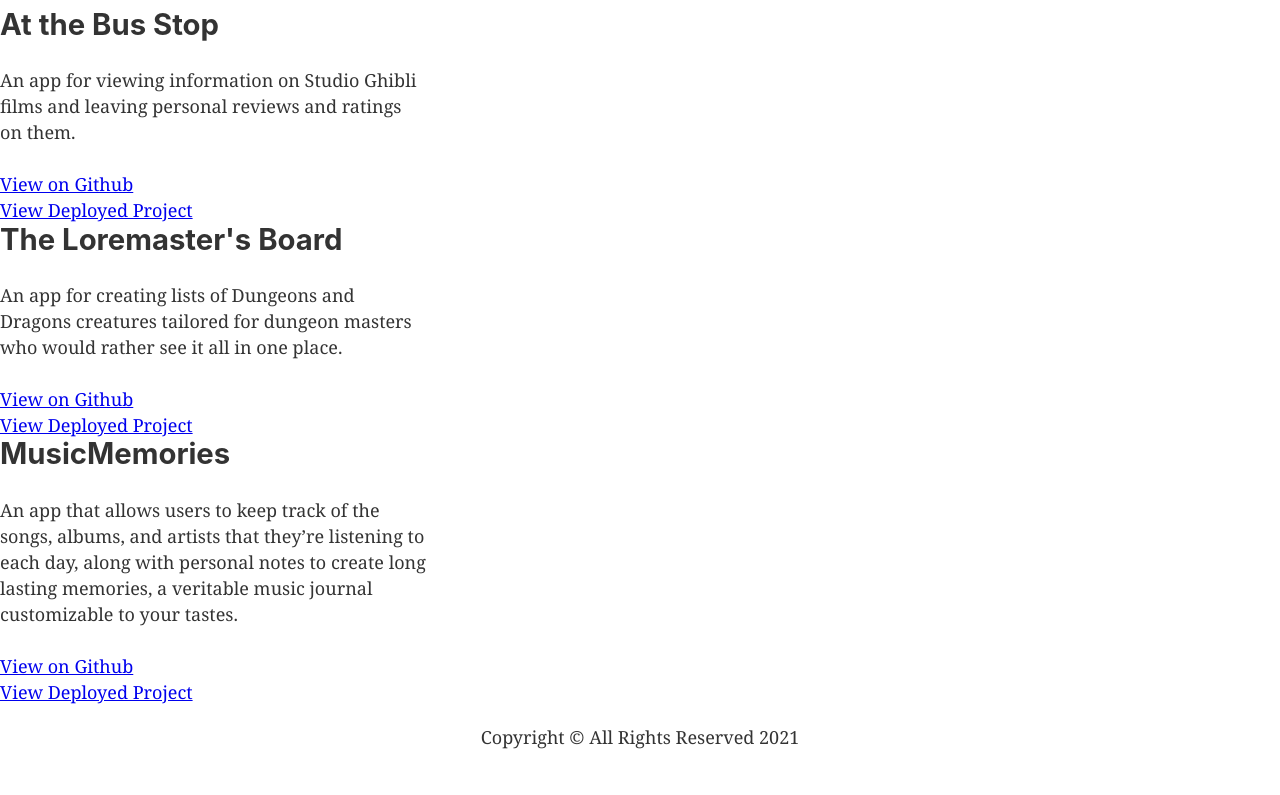
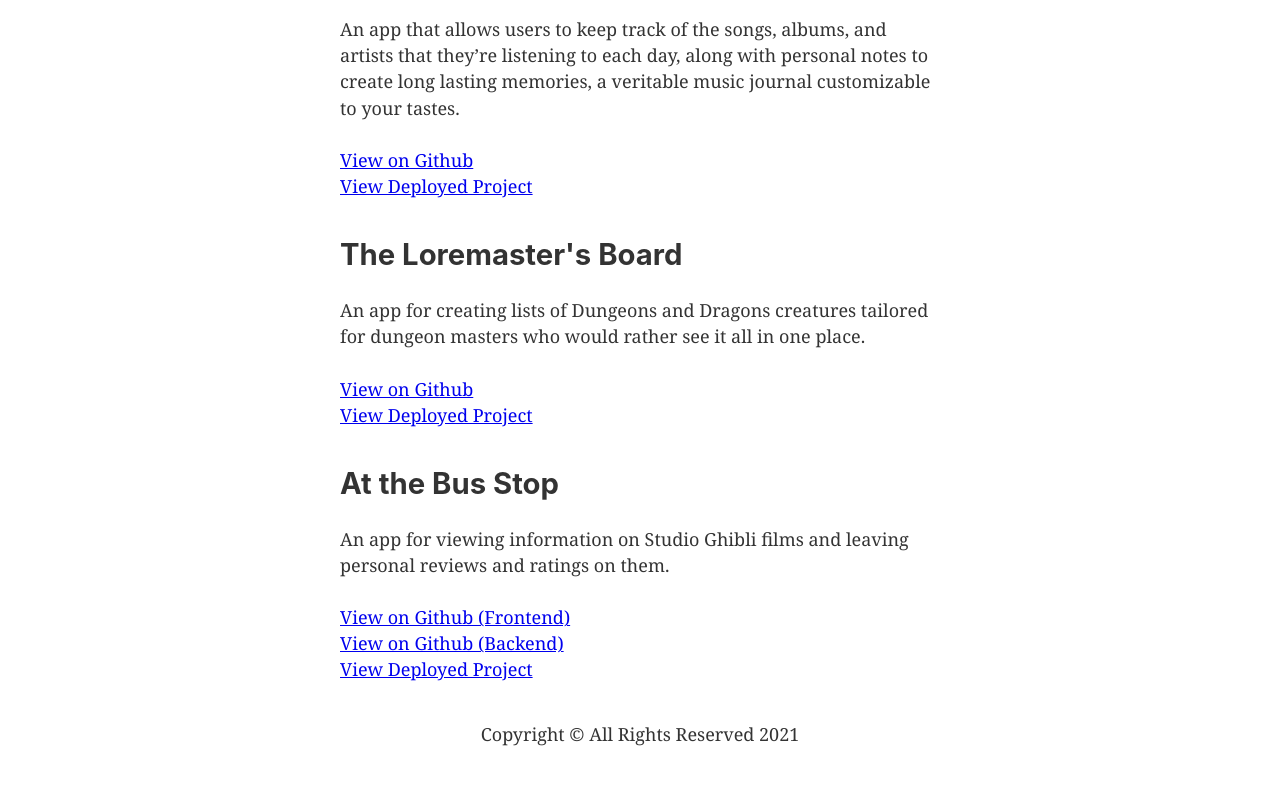
Before and after one commit to SpicyMeatloaf/web-portfolio, a Gatsby site: page /projects in a window 1280 px wide. Shown: the part 134-929 px from the top of the page. Built offline with nearby package versions, Linux system fonts and the light colour scheme; Gatsby itself is replaced by a stand-in of ours.

Commit message:
Centering projects

```diff
--- a/src/components/project.js
+++ b/src/components/project.js
@@ -3,6 +3,23 @@ import React from "react"
 import { StyledProject } from "../styles/style-components"
 
 const Project = ({props, id}) => {
+    if(props.githubLink2){
+        return (
+            <StyledProject>
+                <article key={id} >
+                    {/* <img src={props.image} alt={props.title}/> */}
+                    <h2>{props.title}</h2>
+                    <p>{props.description}</p>
+                    <a href={props.githubLink}>View on Github (Frontend)</a>
+                    <br />
+                    <a href={props.githubLink2}>View on Github (Backend)</a>
+                    <br />
+                    <a href={props.deployedLink}>View Deployed Project</a>
+                </article>
+            </StyledProject>
+        )
+    }
+    else {
         return (
             <StyledProject>
                 <article key={id} >
@@ -16,6 +33,7 @@ const Project = ({props, id}) => {
             </StyledProject>
         )
     }
+}
 
 
 export default Project
--- a/src/data/projects.json
+++ b/src/data/projects.json
@@ -1,9 +1,9 @@
 [
     {
-        "title": "At the Bus Stop",
-        "description": "An app for viewing information on Studio Ghibli films and leaving personal reviews and ratings on them.",
-        "githubLink": "https://github.com/SpicyMeatloaf/studio-ghibli-reviews-frontend",
-        "deployedLink": "https://studio-ghibli-reviews.netlify.app/",
+        "title": "MusicMemories",
+        "description": "An app that allows users to keep track of the songs, albums, and artists that they’re listening to each day, along with personal notes to create long lasting memories, a veritable music journal customizable to your tastes.",
+        "githubLink": "https://github.com/SpicyMeatloaf/music-memories",
+        "deployedLink": "https://alita-music-memories.herokuapp.com/",
         "image": "images/icon.png"
     },
     {
@@ -14,10 +14,11 @@
         "image": "images/icon.png"
     },
     {
-        "title": "MusicMemories",
-        "description": "An app that allows users to keep track of the songs, albums, and artists that they’re listening to each day, along with personal notes to create long lasting memories, a veritable music journal customizable to your tastes.",
-        "githubLink": "https://github.com/SpicyMeatloaf/music-memories",
-        "deployedLink": "https://alita-music-memories.herokuapp.com/",
+        "title": "At the Bus Stop",
+        "description": "An app for viewing information on Studio Ghibli films and leaving personal reviews and ratings on them.",
+        "githubLink": "https://github.com/SpicyMeatloaf/studio-ghibli-reviews-frontend",
+        "githubLink2": "https://github.com/SpicyMeatloaf/studio-ghibli-reviews-backend",
+        "deployedLink": "https://studio-ghibli-reviews.netlify.app/",
         "image": "images/icon.png"
     }
 ]
--- a/src/pages/projects.js
+++ b/src/pages/projects.js
@@ -12,7 +12,6 @@ const Projects = (props) => {
     return (
       <Layout>
         <Head page="Projects" />
-        <h1>My Work</h1>
         <StyledRow>
             <section>
                 {
--- a/src/styles/style-components.js
+++ b/src/styles/style-components.js
@@ -47,12 +47,14 @@ export const StyledLayout = styled.div`
 `
 
 export const StyledProject = styled.article`
-
+    padding: 20px;
+    margin: auto;
+    width: 50%;
+    min-width: 460px;
 `
 
 export const StyledRow = styled.section`
-    display: grid;
-    grid-template-columns:repeat(3, 1fr);
+
 `
 export const StyledForm = styled.form`
     width:200px;
```
Lines whose indentation alone changed are shown as unchanged.
